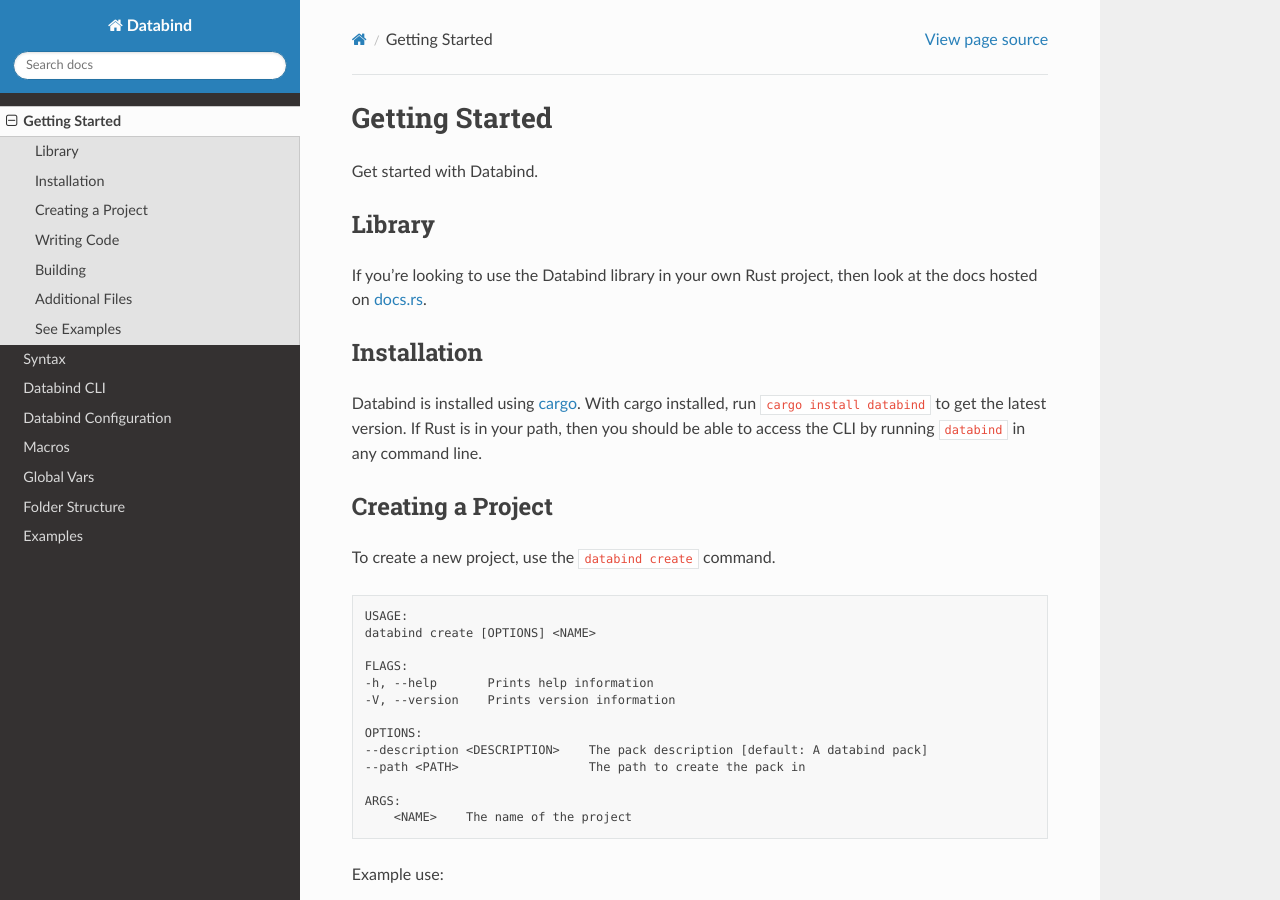
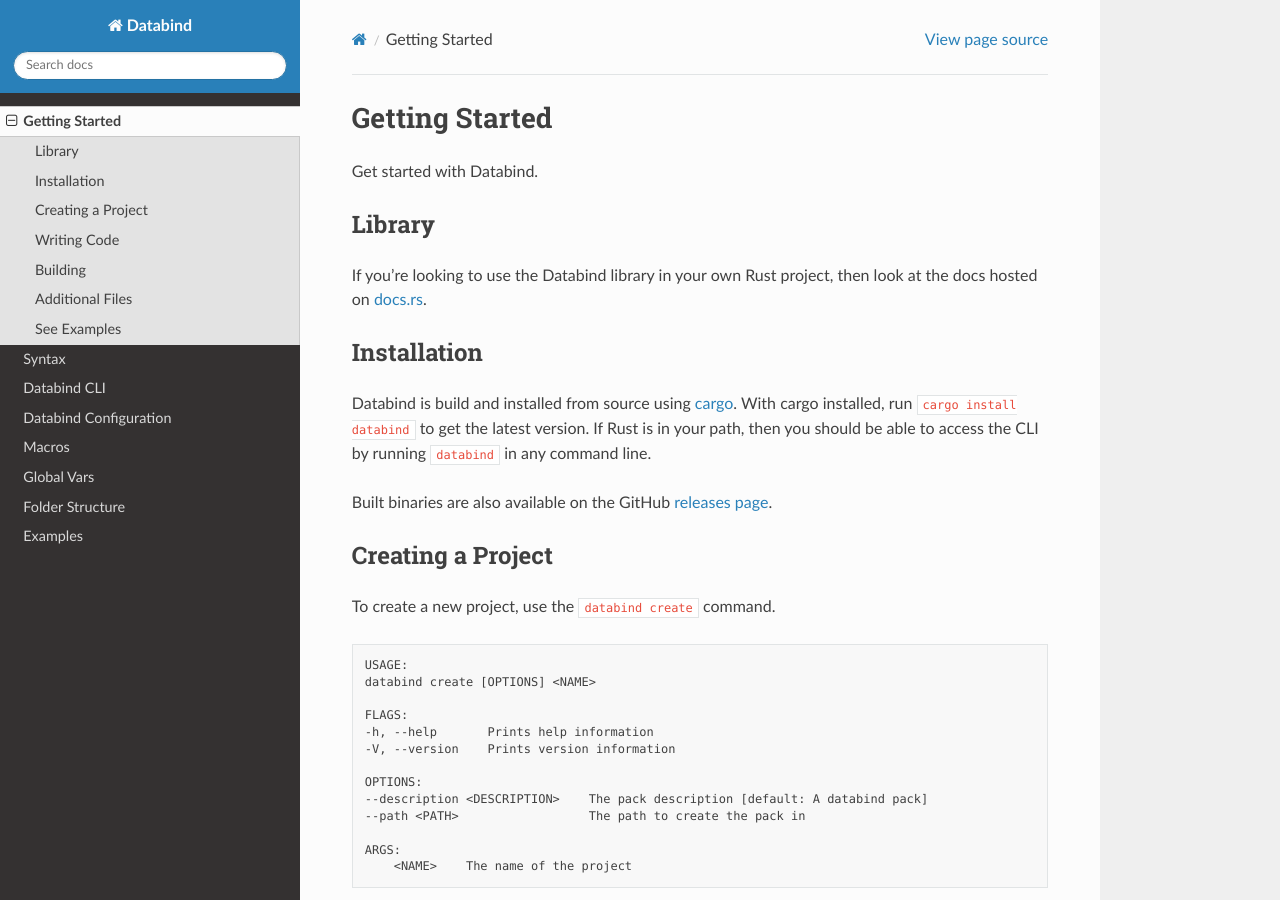
Before and after one commit to MysteryBlokHed/databind, a Sphinx documentation site: the page built from docs/getting_started.rst, in a window 1280 px wide and 900 px high. Built offline with Sphinx 7.4.7 and the Read the Docs theme 2.0.0, drawn with Linux system fonts in a browser that asks for light colours.

Commit message:
Clarify install instructions
Adds note that `cargo install` builds Databind from source and a link to
the GitHub releases page to download a built binary.

```diff
--- a/docs/getting_started.rst
+++ b/docs/getting_started.rst
@@ -12,10 +12,13 @@
 Installation
 ------------
 
-Databind is installed using `cargo <https://www.rust-lang.org/tools/install>`_.
+Databind is build and installed from source using `cargo <https://www.rust-lang.org/tools/install>`_.
 With cargo installed, run ``cargo install databind`` to get the latest version.
 If Rust is in your path, then you should be able to access the CLI by running
 ``databind`` in any command line.
+
+Built binaries are also available on the GitHub
+`releases page <https://github.com/MysteryBlokHed/databind/releases>`_.
 
 Creating a Project
 ------------------
```
Also changed, not shown: README.md (+4 -0 lines).
